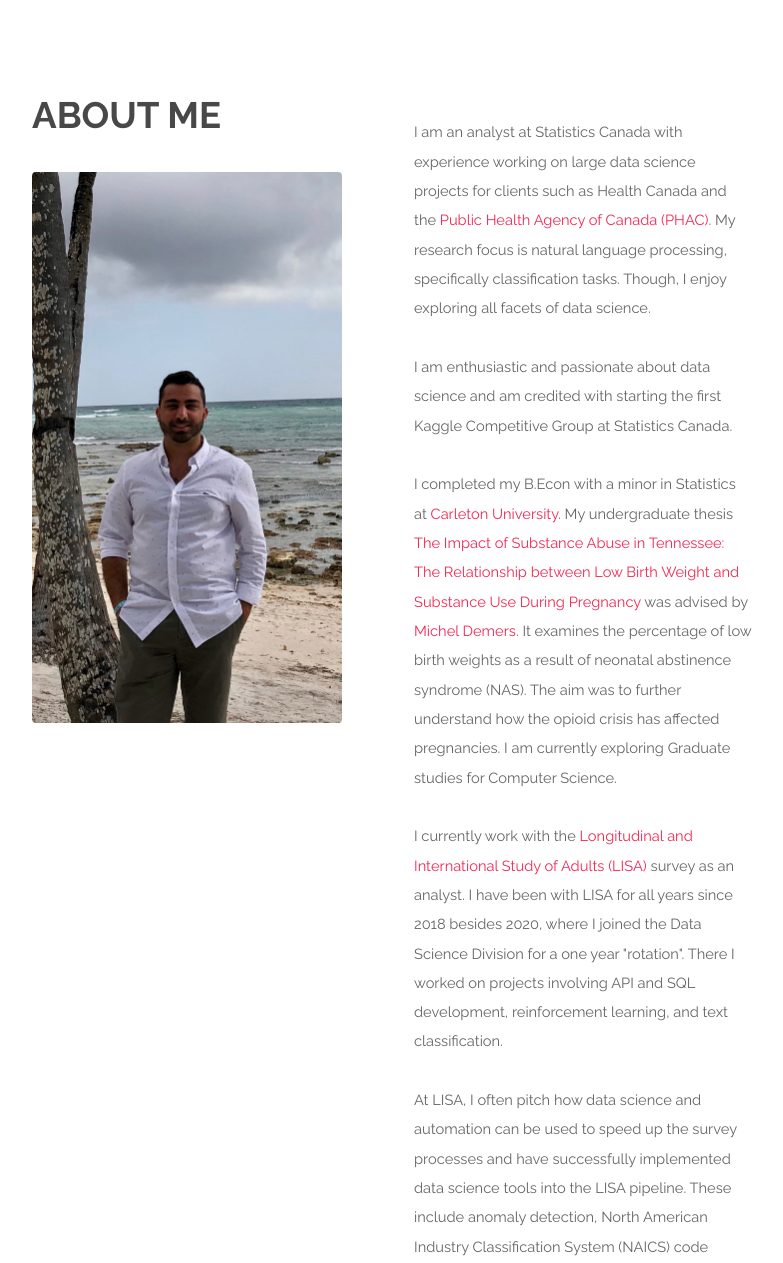
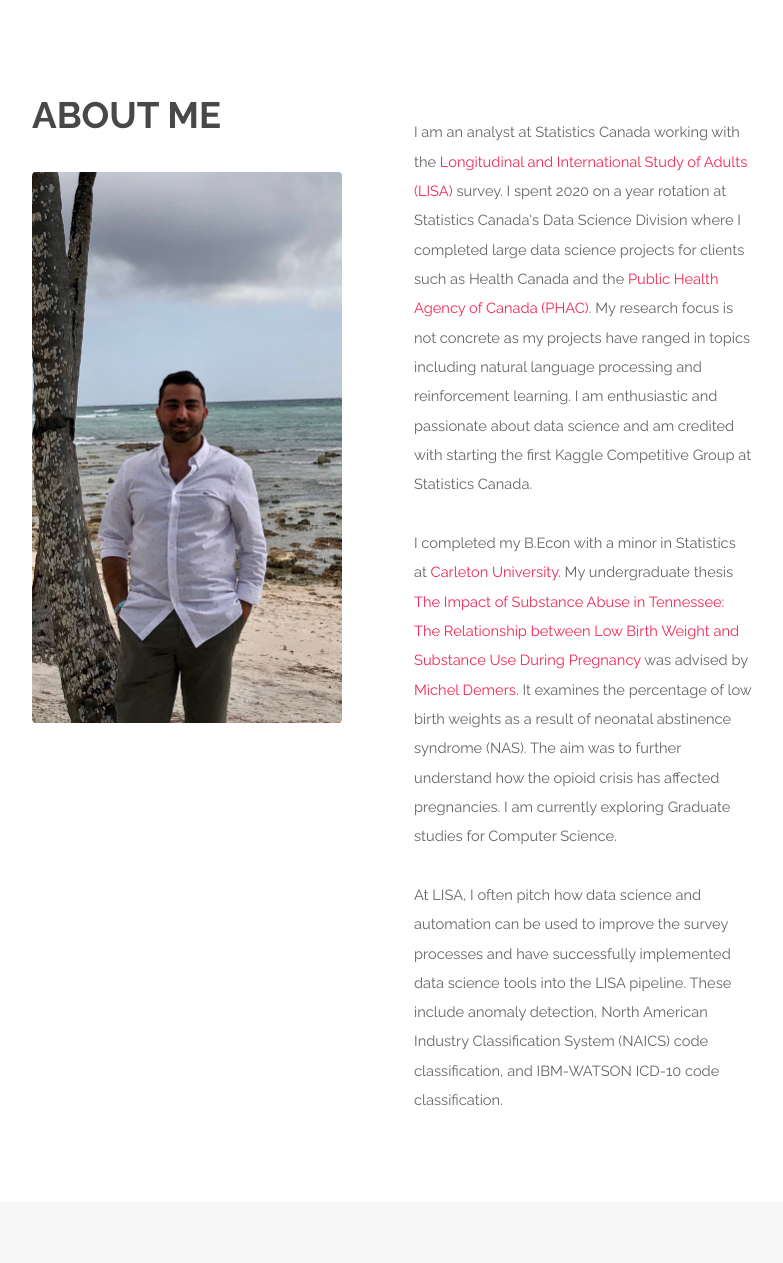
Before and after one commit to a-elhajj/a-elhajj.github.io, a Jekyll site: the page index.html, which Jekyll copies as it is, in a window 1280 px wide and 1400 px high, scrolled down 336 px. Shown: the part 137-1400 px from the top of the window, without its empty margins (248-1031 px from the left). Built offline with Jekyll 4.4.1, drawn with Linux system fonts in a browser that asks for light colours; some of the changed text lies outside the part shown.

```diff
--- a/index.html
+++ b/index.html
@@ -82,13 +82,13 @@
 							</div>
 							<div class="6u$ 12u$(medium)">
                 <br>
-				<p>I am an analyst at Statistics Canada with experience working on large data science projects for clients such as
-                    Health Canada and the <a href="https://www.statcan.gc.ca/eng/data-science/network/npi" target="_blank">Public Health Agency of Canada (PHAC)</a>.
-                    My research focus is natural language processing, specifically classification tasks.
-                    Though, I enjoy exploring all facets of data science.<p>
-
-                <p>I am enthusiastic and passionate about data science and am credited with starting the first
-                    Kaggle Competitive Group at Statistics Canada.</p>
+				<p>I am an analyst at Statistics Canada working with the <a href="https://www23.statcan.gc.ca/imdb/p2SV.pl?Function=getSurvey&Id=1285662" target="_blank">Longitudinal and International Study of Adults (LISA)</a>
+                    survey. I spent 2020 on a year rotation at Statistics Canada's Data Science Division where I completed
+                    large data science projects for clients such as Health Canada and the
+                    <a href="https://www.statcan.gc.ca/eng/data-science/network/npi" target="_blank">Public Health Agency of Canada (PHAC)</a>.
+                    My research focus is not concrete as my projects have ranged in topics including natural language processing
+                    and reinforcement learning. I am enthusiastic and passionate about data science and am credited with starting the
+                    first Kaggle Competitive Group at Statistics Canada.</p>
 
             <p>I completed my B.Econ with a minor in Statistics at <a href="https://carleton.ca/economics/" target="_blank">Carleton University</a>.
             My undergraduate thesis <a href="/docs/LowBirthNAS.pdf" target="_blank">The Impact of Substance Abuse in Tennessee: The Relationship between Low Birth
@@ -97,11 +97,7 @@
                 The aim was to further understand how the opioid crisis has affected pregnancies.
                 I am currently exploring Graduate studies for Computer Science.</p>
 
-        <p>I currently work with the <a href="https://www23.statcan.gc.ca/imdb/p2SV.pl?Function=getSurvey&Id=1285662" target="_blank">Longitudinal and International Study of Adults (LISA)</a>
-            survey as an analyst. I have been with LISA for all years since 2018 besides 2020, where I joined the Data Science Division for a one year "rotation".
-            There I worked on projects involving API and SQL development, reinforcement learning, and text classification.</p>
-
-        <p>At LISA, I often pitch how data science and automation can be used to speed up the survey processes
+        <p>At LISA, I often pitch how data science and automation can be used to improve the survey processes
             and have successfully implemented data science tools into the LISA pipeline. These include anomaly detection,
             North American Industry Classification System (NAICS) code classification, and IBM-WATSON ICD-10 code classification.</p>
 
```
